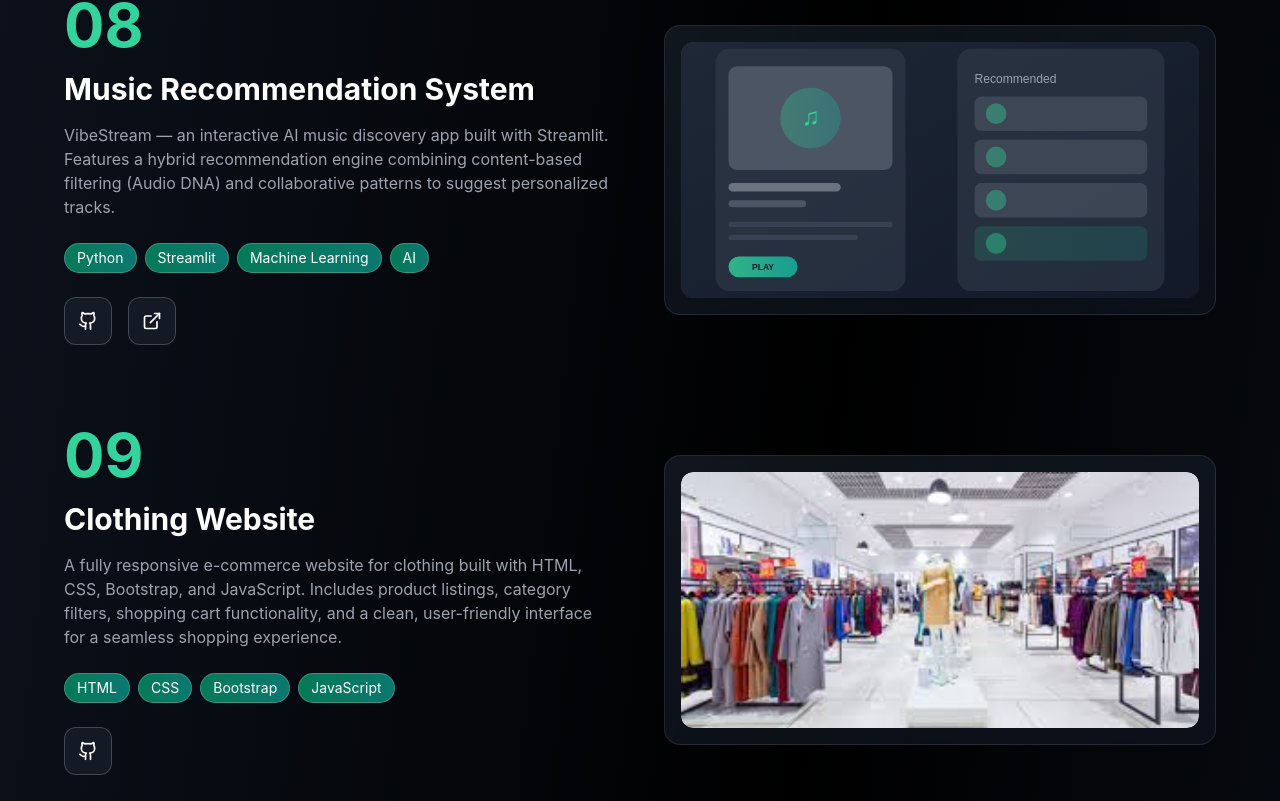
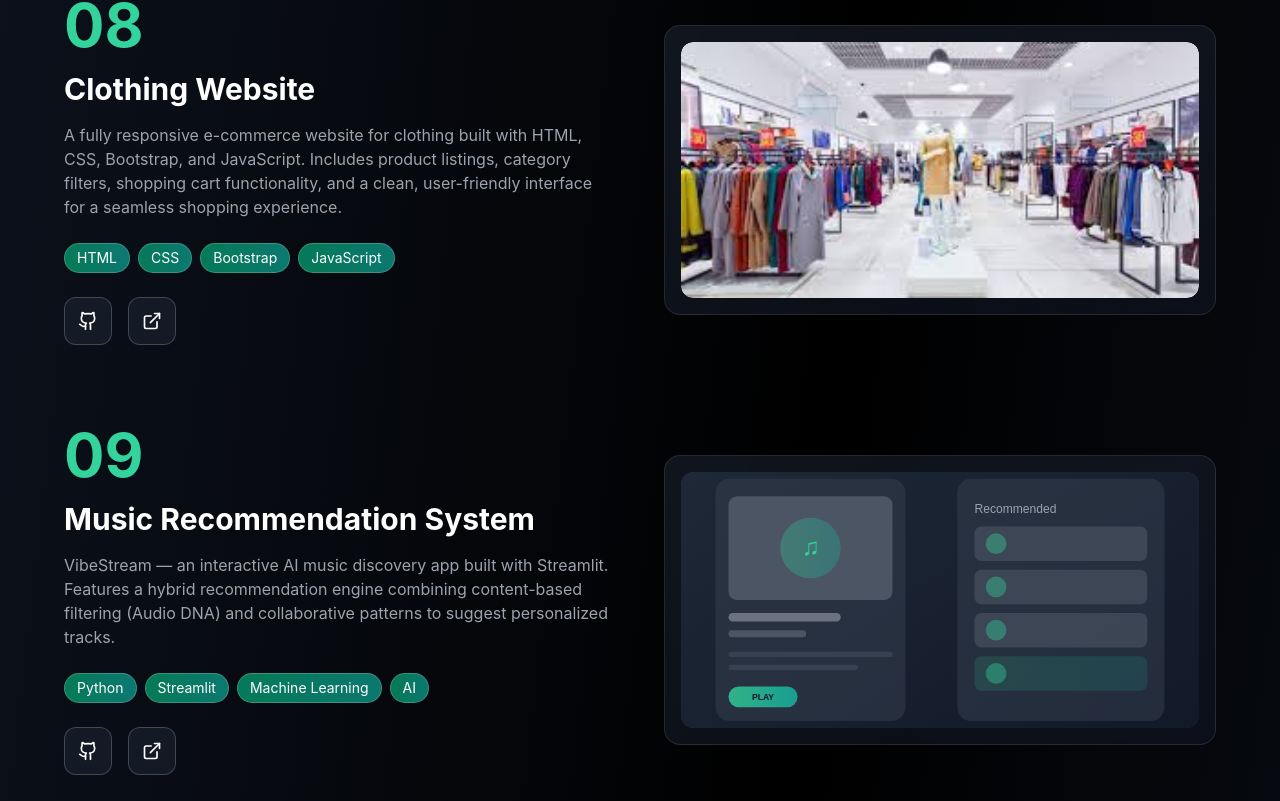
Before and after one commit to Gotam-Dulhani/gotam-Portfolio, a Next.js app: page / in a window 1280 px wide. Shown: the part 5099-5900 px from the top of the page. Built offline with nearby package versions, Linux system fonts and the light colour scheme.

Commit message:
Add live link to Clothing Website and move to top projects

```diff
--- a/app/page.js
+++ b/app/page.js
@@ -590,20 +590,21 @@ const WorkSection = () => {
     },
     {
       id: 8,
+      title: 'Clothing Website',
+      description: 'A fully responsive e-commerce website for clothing built with HTML, CSS, Bootstrap, and JavaScript. Includes product listings, category filters, shopping cart functionality, and a clean, user-friendly interface for a seamless shopping experience.',
+      tech: ['HTML', 'CSS', 'Bootstrap', 'JavaScript'],
+      image: '/cloth.jpeg',
+      github: 'https://github.com/Gotam-Dulhani/Clothing-Website',
+      live: 'https://clothing-website-theta-gilt.vercel.app/'
+    },
+    {
+      id: 9,
       title: 'Music Recommendation System',
       description: 'VibeStream — an interactive AI music discovery app built with Streamlit. Features a hybrid recommendation engine combining content-based filtering (Audio DNA) and collaborative patterns to suggest personalized tracks.',
       tech: ['Python', 'Streamlit', 'Machine Learning', 'AI'],
       image: '/music_rec_project.svg',
       github: 'https://github.com/Gotam-Dulhani/Music-Recommendation-System',
       live: 'https://music-recommendation-system-orcin.vercel.app/'
-    },
-    {
-      id: 9,
-      title: 'Clothing Website',
-      description: 'A fully responsive e-commerce website for clothing built with HTML, CSS, Bootstrap, and JavaScript. Includes product listings, category filters, shopping cart functionality, and a clean, user-friendly interface for a seamless shopping experience.',
-      tech: ['HTML', 'CSS', 'Bootstrap', 'JavaScript'],
-      image: '/cloth.jpeg',
-      github: 'https://github.com/Gotam-Dulhani/Clothing-Website'
     },
     {
       id: 10,
```
